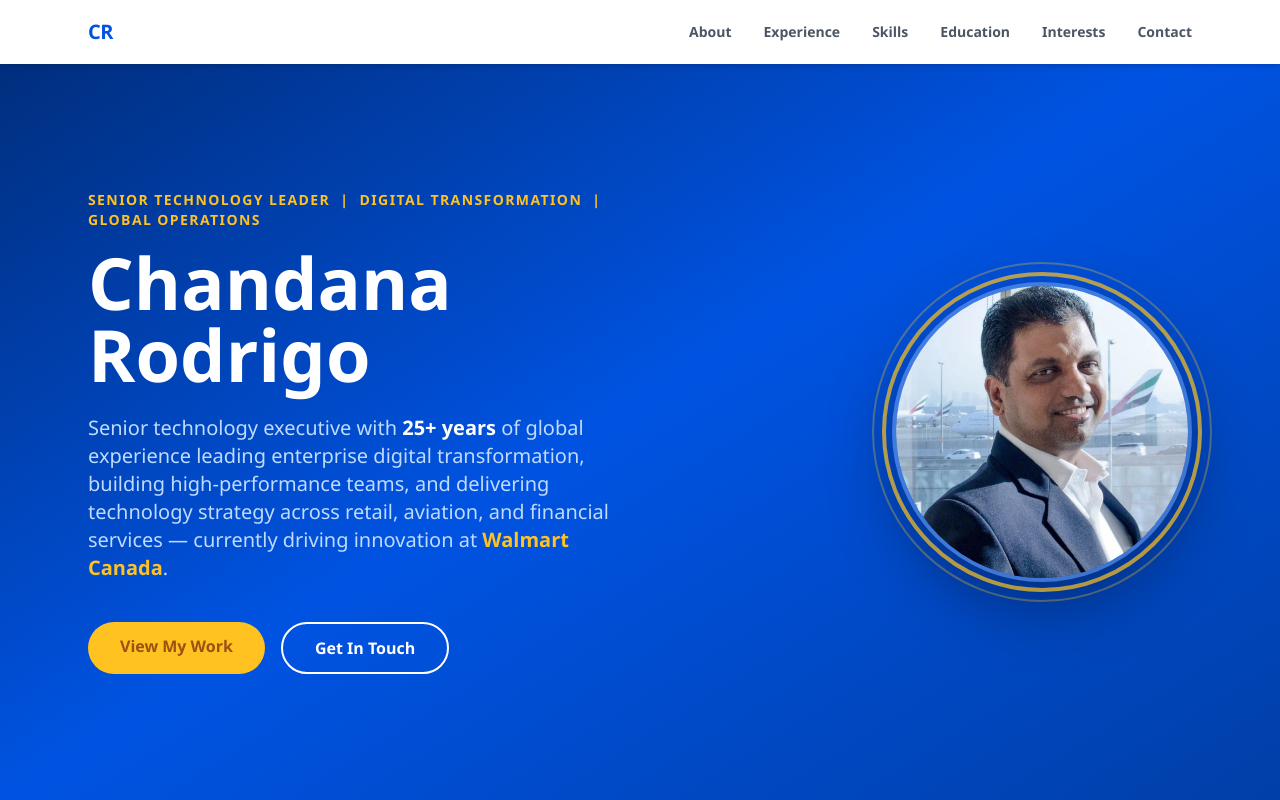
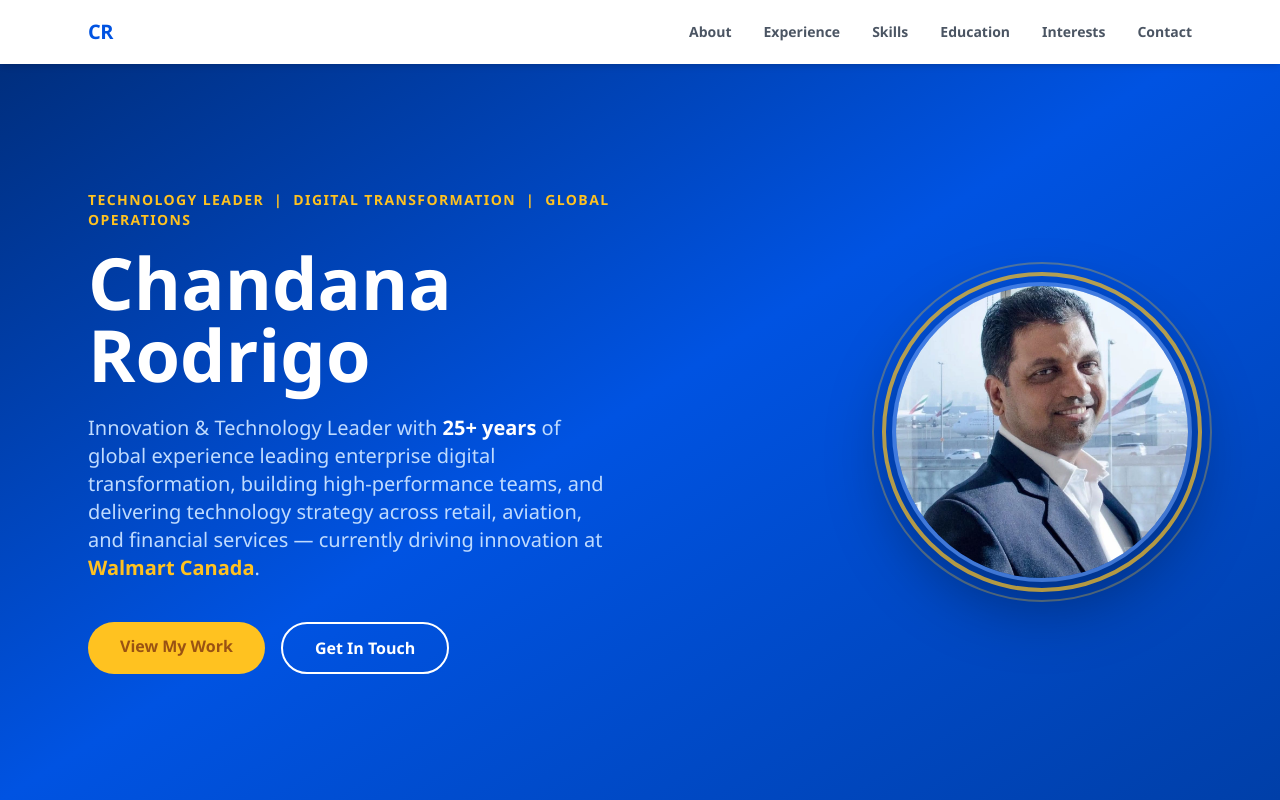
Before and after one commit to ChandanaRodrigo91/ChandanaRodrigo91.github.io, a plain HTML site: page index.html in a window 1280 px wide. Shown: the top 800 px of the page. Drawn offline with nearby package versions, Linux system fonts and the light colour scheme.

Commit message:
chore: update hero titles to 'Technology Leader' and 'Innovation & Technology Leader'

```diff
--- a/index.html
+++ b/index.html
@@ -62,10 +62,10 @@
     <section id="hero" class="min-h-screen flex items-center bg-gradient-to-br from-primary-deep via-primary to-primary-dark text-white pt-16" aria-label="Introduction">
       <div class="max-w-6xl mx-auto px-6 py-24 grid md:grid-cols-2 gap-12 items-center">
         <div>
-          <p class="text-accent font-semibold tracking-widest text-sm uppercase mb-4">Senior Technology Leader &nbsp;|&nbsp; Digital Transformation &nbsp;|&nbsp; Global Operations</p>
+          <p class="text-accent font-semibold tracking-widest text-sm uppercase mb-4">Technology Leader &nbsp;|&nbsp; Digital Transformation &nbsp;|&nbsp; Global Operations</p>
           <h1 class="text-5xl md:text-7xl font-bold leading-tight mb-6">Chandana<br/>Rodrigo</h1>
           <p class="text-blue-200 text-lg md:text-xl mb-10 leading-relaxed">
-            Senior technology executive with <strong class="text-white">25+ years</strong> of global experience
+            Innovation &amp; Technology Leader with <strong class="text-white">25+ years</strong> of global experience
             leading enterprise digital transformation, building high-performance teams, and delivering
             technology strategy across retail, aviation, and financial services — currently driving
             innovation at <strong class="text-accent">Walmart Canada</strong>.
```
